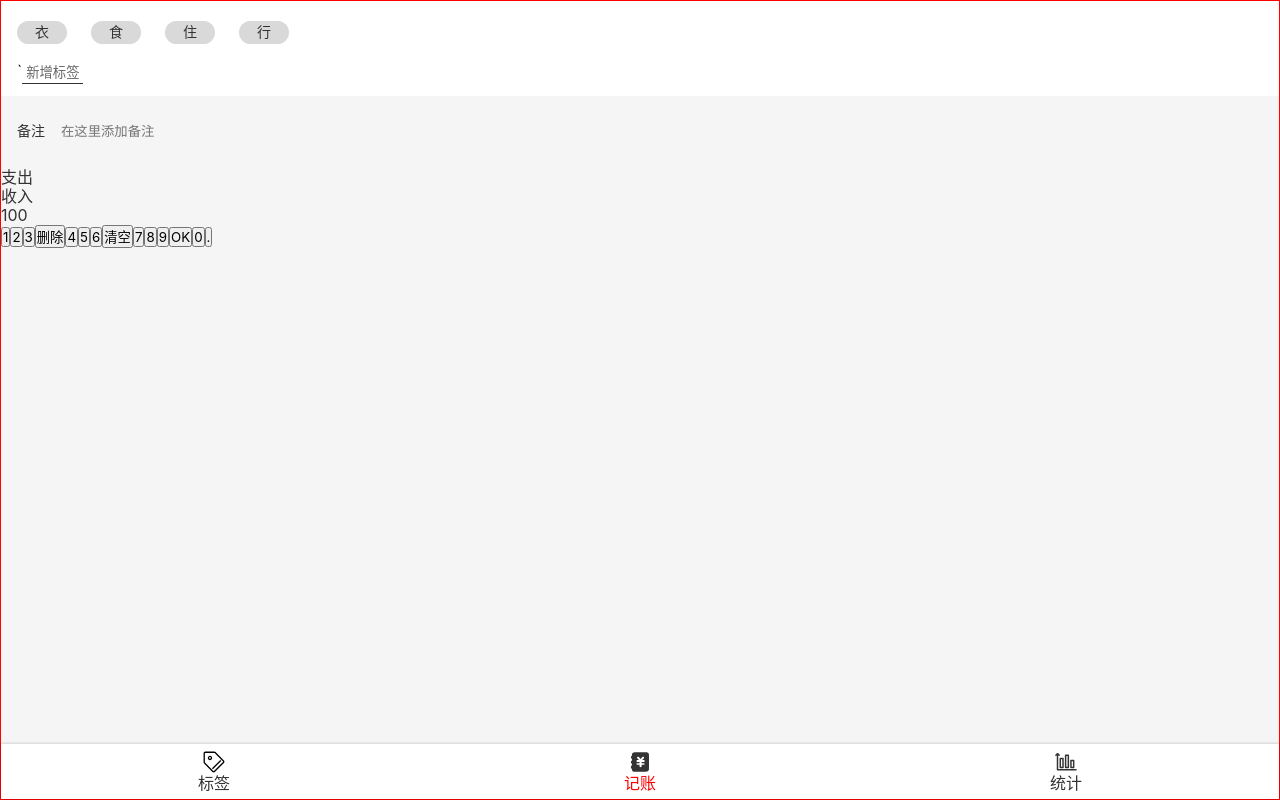
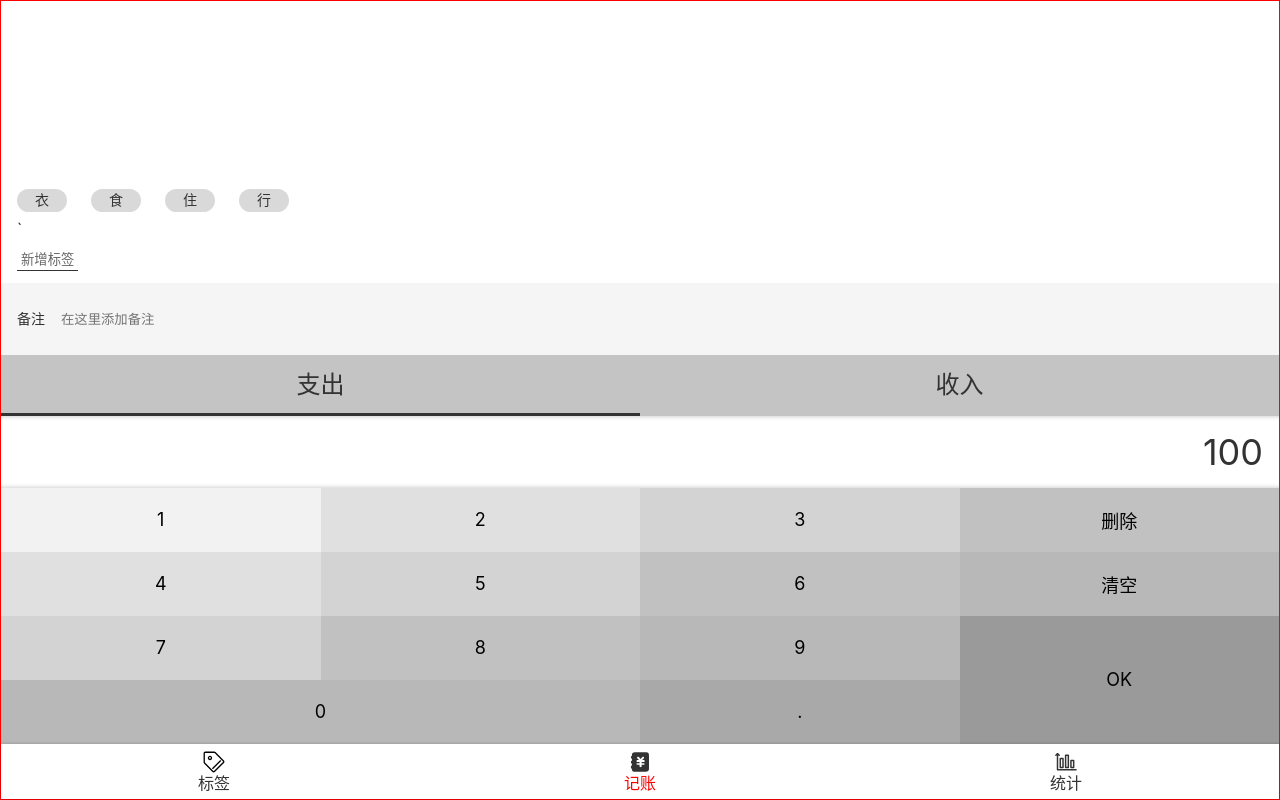
Before and after one commit to mumu111111/HiMoney, a React app: page /#/money in a window 1280 px wide. Built offline with nearby package versions, Linux system fonts and the light colour scheme; the HTML template or start-up script is replaced by a standard one.

Commit message:
'Money.tsx样式完成'

```diff
--- a/src/components/Layout.tsx
+++ b/src/components/Layout.tsx
@@ -15,7 +15,7 @@
 const Layout = (props: any) => {
     return (
         <Wrapper>
-            <Main>
+            <Main className={props.className}>
                 {props.children}
             </Main>
             <Nav />
--- a/src/index.scss
+++ b/src/index.scss
@@ -22,3 +22,8 @@
     width: 1em;
     height: 1em;
 }
+.clearfix::after {
+    content: '';
+    display: block;
+    clear: both;
+  }
--- a/src/views/Money.tsx
+++ b/src/views/Money.tsx
@@ -2,8 +2,15 @@
 import Layout from 'components/Layout'
 import styled from 'styled-components';
 
+const MyLayout = styled(Layout) `
+display:flex;
+flex-direction: column;
+`
+
 const TagsSection = styled.section`
 background: #FFFFFF; padding: 12px 16px;
+flex-grow: 1; display:flex; flex-direction: column;
+justify-content: flex-end; align-items: flex-start;
 > ol { margin: 0 -12px;
   > li{
      background: #D9D9D9; border-radius: 18px;
@@ -35,17 +42,82 @@
 }
 `
 const CategorySection = styled.section`
-
+font-size: 24px;
+> ul{
+  display:flex;
+  background:#c4c4c4;
+  > li {
+    width: 50%;
+    text-align:center;
+    padding: 16px 0;
+    position:relative;
+    &.selected::after{
+      content: '';
+      display:block;
+      height: 3px;
+      background:#333;
+      position:absolute;
+      bottom:0;
+      width: 100%;
+      left: 0;
+    }
+  }
+}
 `
 const NumberPadSection = styled.section`
-
+display:flex;
+flex-direction: column;
+> .output{
+  background:white;
+  font-size: 36px;
+  line-height: 72px;
+  text-align:right;
+  padding: 0 16px;
+  box-shadow: inset 0 -5px 5px -5px rgba(0,0,0,0.25),
+              inset 0 5px 5px -5px rgba(0,0,0,0.25);
+}
+> .pad{
+  > button{
+    font-size: 18px; float: left; width: 25%; height: 64px; border: none;
+    &.ok{ height: 128px; float: right; }
+    &.zero{ width: 50%; }
+    &:nth-child(1){
+      background:#f2f2f2;
+    }
+    &:nth-child(2),
+    &:nth-child(5) {
+      background:#E0E0E0;
+    }
+    &:nth-child(3),
+    &:nth-child(6),
+    &:nth-child(9) {
+      background:#D3D3D3;
+    }
+    &:nth-child(4),
+    &:nth-child(7),
+    &:nth-child(10) {
+      background:#C1C1C1;
+    }
+    &:nth-child(8),
+    &:nth-child(11),
+    &:nth-child(13) {
+      background:#B8B8B8;
+    }
+    &:nth-child(12) {
+      background:#9A9A9A;
+    }
+    &:nth-child(14) {
+      background:#A9A9A9;
+    }
+  }
+}
 `
 
 
 
 function Money() {
     return (
-        <Layout>
+        <MyLayout>
             <TagsSection>
                 <ol>
                     <li>衣</li>
@@ -64,16 +136,16 @@
 
             <CategorySection>
                 <ul>
-                    <li>支出</li>
+                    <li className="selected">支出</li>
                     <li>收入</li>
                 </ul>
             </CategorySection>
 
             <NumberPadSection>
-                <div>
+                <div className="output">
                     100
                 </div>
-                <div>
+                <div className="pad clearfix">
                     <button>1</button>
                     <button>2</button>
                     <button>3</button>
@@ -85,12 +157,12 @@
                     <button>7</button>
                     <button>8</button>
                     <button>9</button>
-                    <button>OK</button>
-                    <button>0</button>
-                    <button>.</button>
+                    <button className="ok">OK</button>
+                    <button className="zero">0</button>
+                    <button className="dot">.</button>
                 </div>
             </NumberPadSection>
-        </Layout>
+        </MyLayout>
     );
 }
 
```
